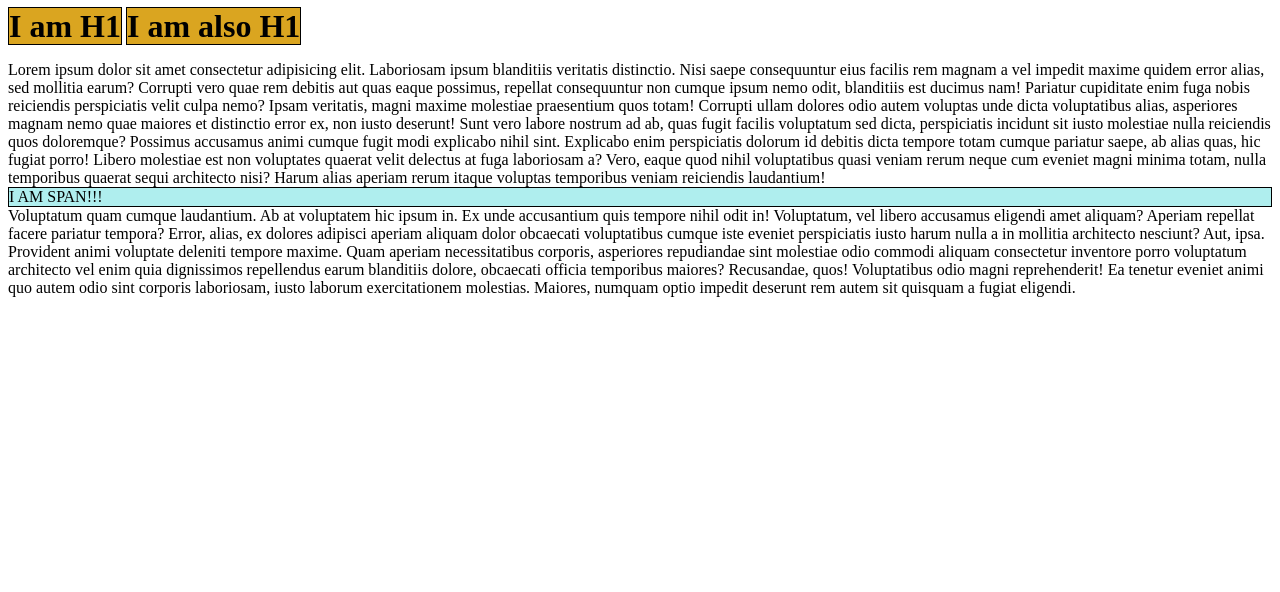
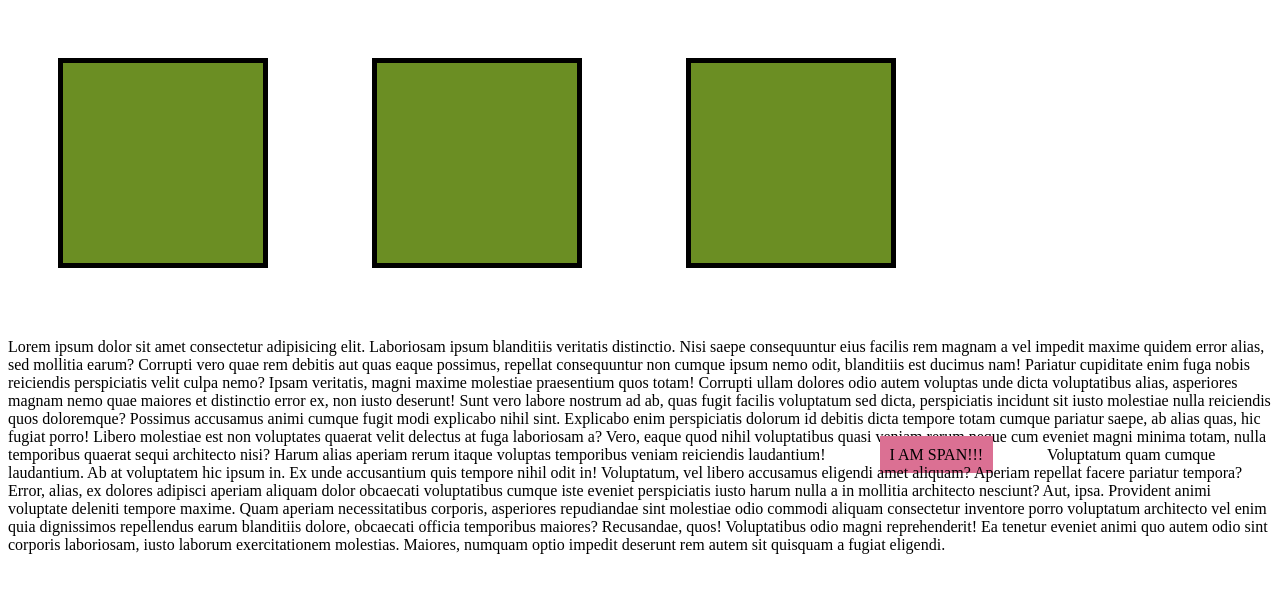
Before and after one commit to sanduler/WebPractice, a plain HTML site: page Display/index.html in a window 1280 px wide. Drawn offline with Linux system fonts and the light colour scheme.

Commit message:
practice

```diff
--- a/Display/app.css
+++ b/Display/app.css
@@ -1,11 +1,23 @@
+span {
+  background-color: palevioletred;
+  border: 10px black;
+  width: 500px;
+  padding: 10px;
+  margin: 50px;
+}
 h1 {
-  background-color: goldenrod;
-  border: 1px solid black;
-  display: inline;
+  background-color: red;
+  border: 10px black;
+  width: 500px;
+  padding: 50px;
+  margin: 50px;
+  display: none;
 }
-
-span {
-  background-color: paleturquoise;
-  border: 1px solid black;
-  display: block;
+div {
+  height: 200px;
+  width: 200px;
+  background-color: olivedrab;
+  border: 5px solid black;
+  display: inline-block;
+  margin: 50px;
 }
```
